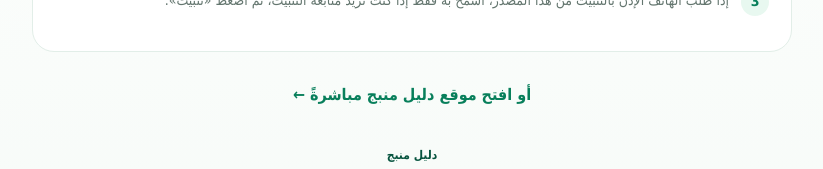
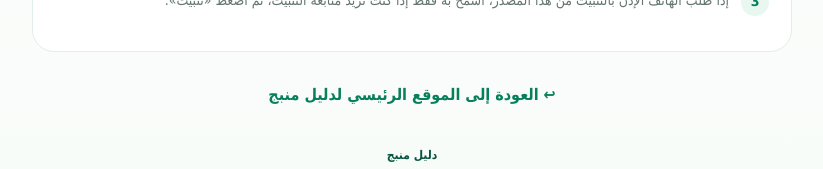
Before and after one commit to 92najsj-dot/dalil-manbij, a plain HTML site: page download.html in a window 1280 px wide. Shown: the part 1039-1208 px from the top of the page, without its empty margins (228-1051 px from the left). Drawn offline with Linux system fonts and the light colour scheme.

Commit message:
Make return-to-main-site button clear on download page

```diff
--- a/download.html
+++ b/download.html
@@ -44,7 +44,7 @@
 <div class="step"><span class="num">2</span><span>افتح ملف APK من إشعارات التنزيل أو من مجلد «التنزيلات».</span></div>
 <div class="step"><span class="num">3</span><span>إذا طلب الهاتف الإذن بالتثبيت من هذا المصدر، اسمح به فقط إذا كنت تريد متابعة التثبيت، ثم اضغط «تثبيت».</span></div>
 </section>
-<a class="web" href="https://dalil-manbij-new.pages.dev/">أو افتح موقع دليل منبج مباشرةً ←</a>
+<a class="web" href="https://dalil-manbij-new.pages.dev/">↩ العودة إلى الموقع الرئيسي لدليل منبج</a>
 </main>
 <footer class="wrap footer"><strong>دليل منبج</strong><br>كل ما تحتاجه منبج وريفها، بمكان واحد.<br>تم التطوير بواسطة عبد نعسو ❤️</footer>
 </body>
```
